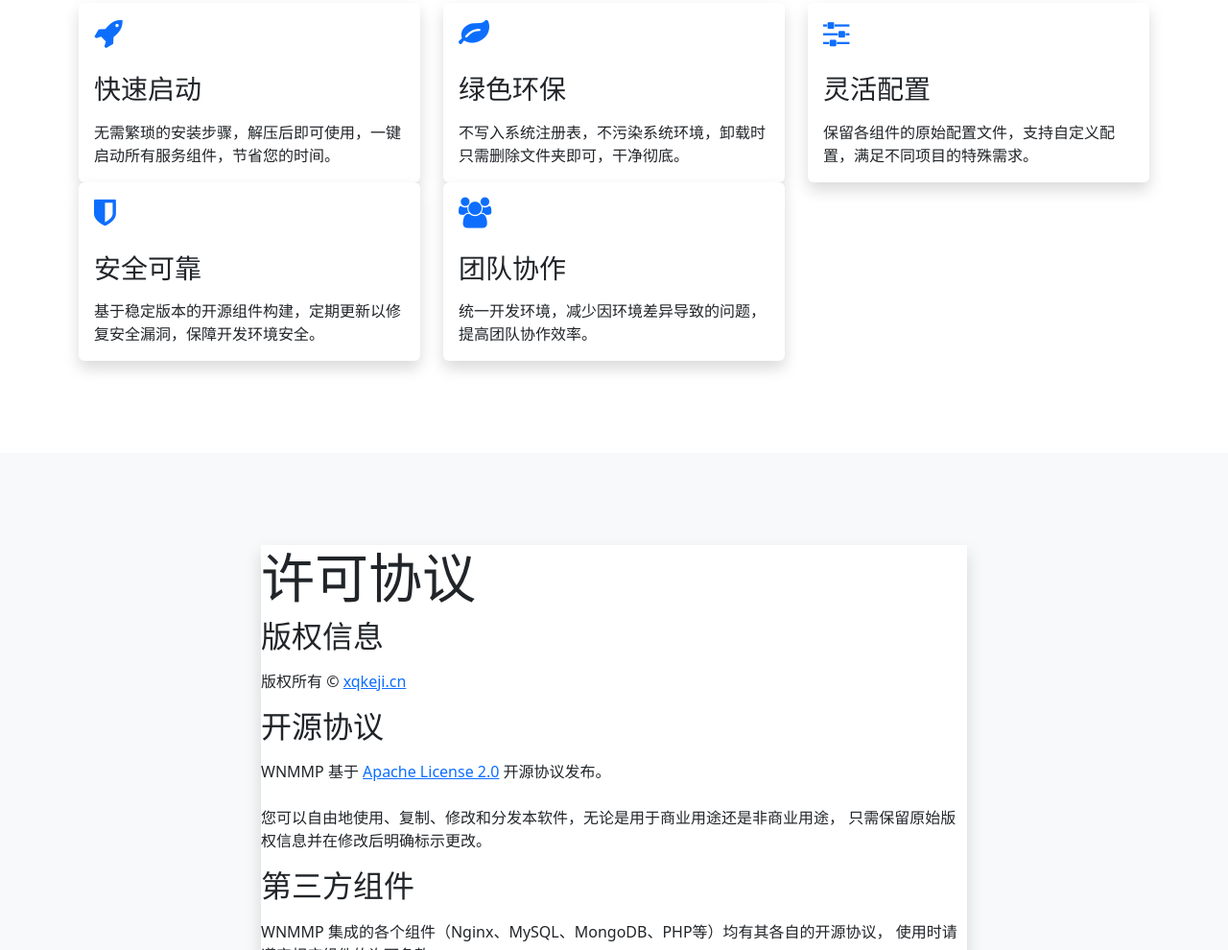
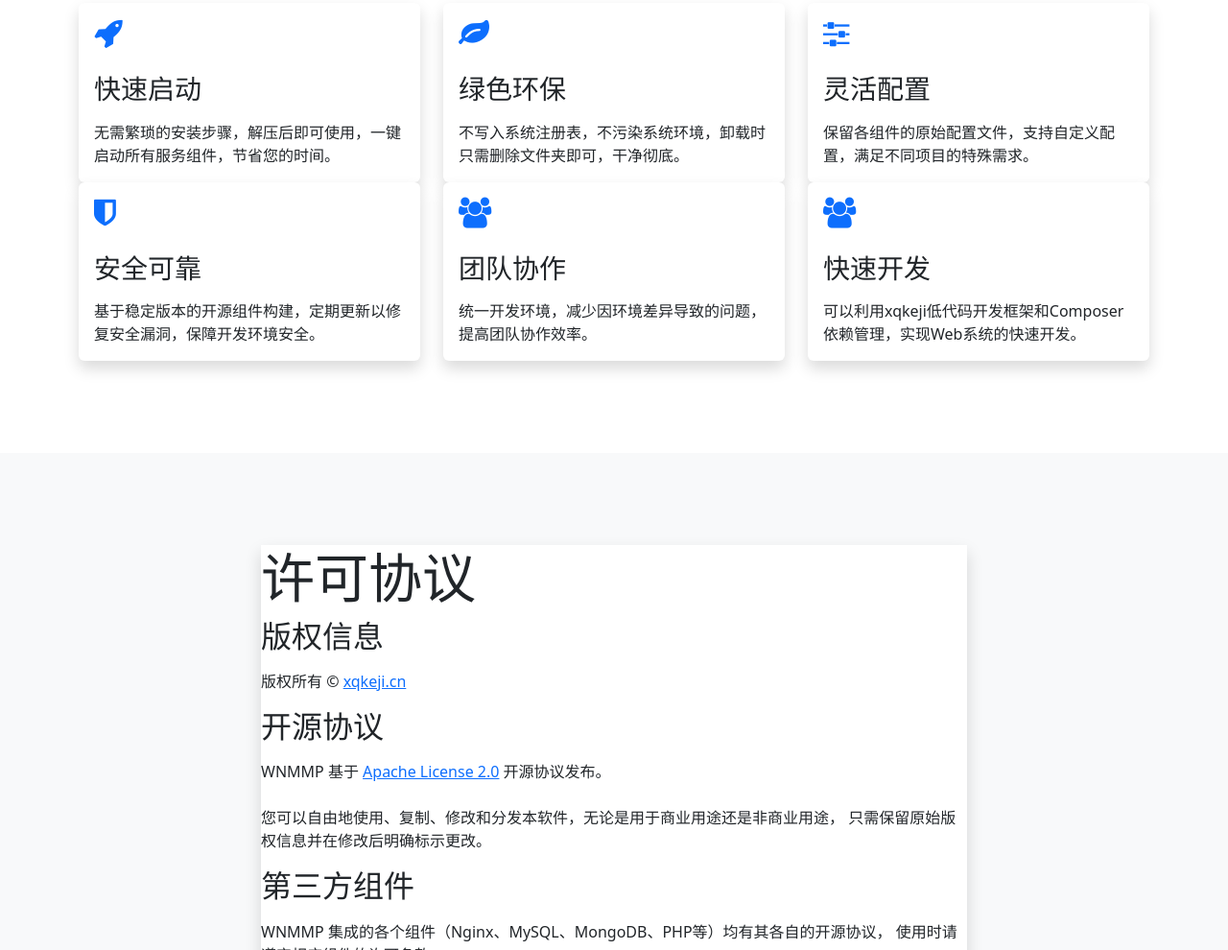
Before and after one commit to xqkeji/wnmmp, a plain HTML site: page www/default/index.html in a window 1280 px wide. Shown: the part 2056-3046 px from the top of the page at 96% size. Drawn offline with nearby package versions, Linux system fonts and the light colour scheme.

Commit message:
更新index.html

```diff
--- a/www/default/index.html
+++ b/www/default/index.html
@@ -347,6 +347,21 @@
                         </div>
                     </div>
                 </div>
+
+				<div class="col-md-4">
+                    <div class="card card-hover h-100 border-0 shadow">
+                        <div class="card-body p-6">
+                            <div class="bg-primary/10 w-12 h-12 rounded-lg flex items-center justify-center mb-4">
+                                <i class="fa fa-users text-primary fs-2"></i>
+                            </div>
+                            <h3 class="card-title fs-1.5rem font-bold mb-3">快速开发</h3>
+                            <p class="card-text text-gray-600">
+                                可以利用xqkeji低代码开发框架和Composer依赖管理，实现Web系统的快速开发。
+                            </p>
+                        </div>
+                    </div>
+                </div>
+
             </div>
         </div>
     </section>
@@ -400,7 +415,7 @@
                     <p class="fs-5 mb-8">
                         下载最新版本的 WNMMP 集成开发环境，体验便捷的 Web 开发之旅
                     </p>
-                    <a href="#" class="btn btn-light text-primary font-medium px-8 py-3 rounded-lg hover:bg-opacity-90 transition-all shadow-lg fs-5">
+                    <a href="https://gitee.com/xqkeji/wnmmp" class="btn btn-light text-primary font-medium px-8 py-3 rounded-lg hover:bg-opacity-90 transition-all shadow-lg fs-5">
                         <i class="fa fa-download me-2"></i>下载最新版本
                     </a>
                 </div>
```
